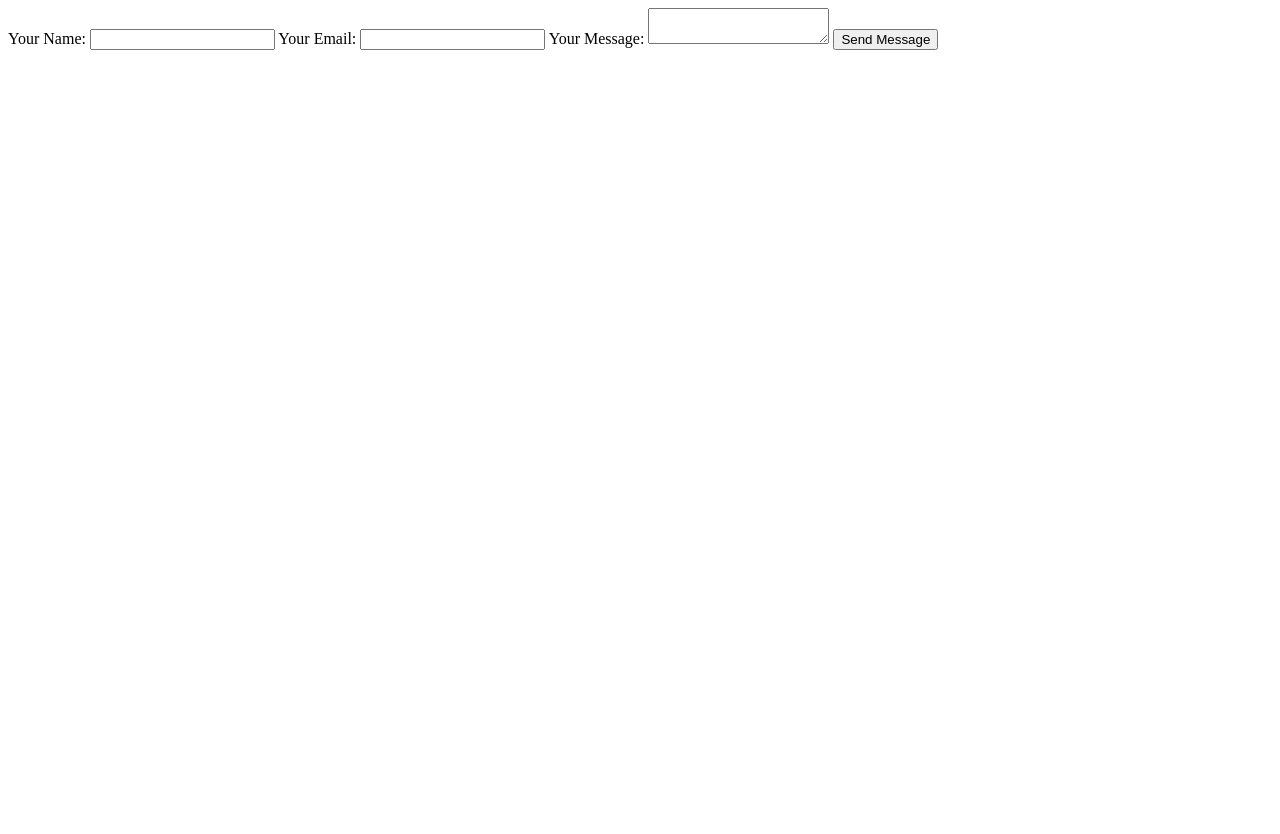
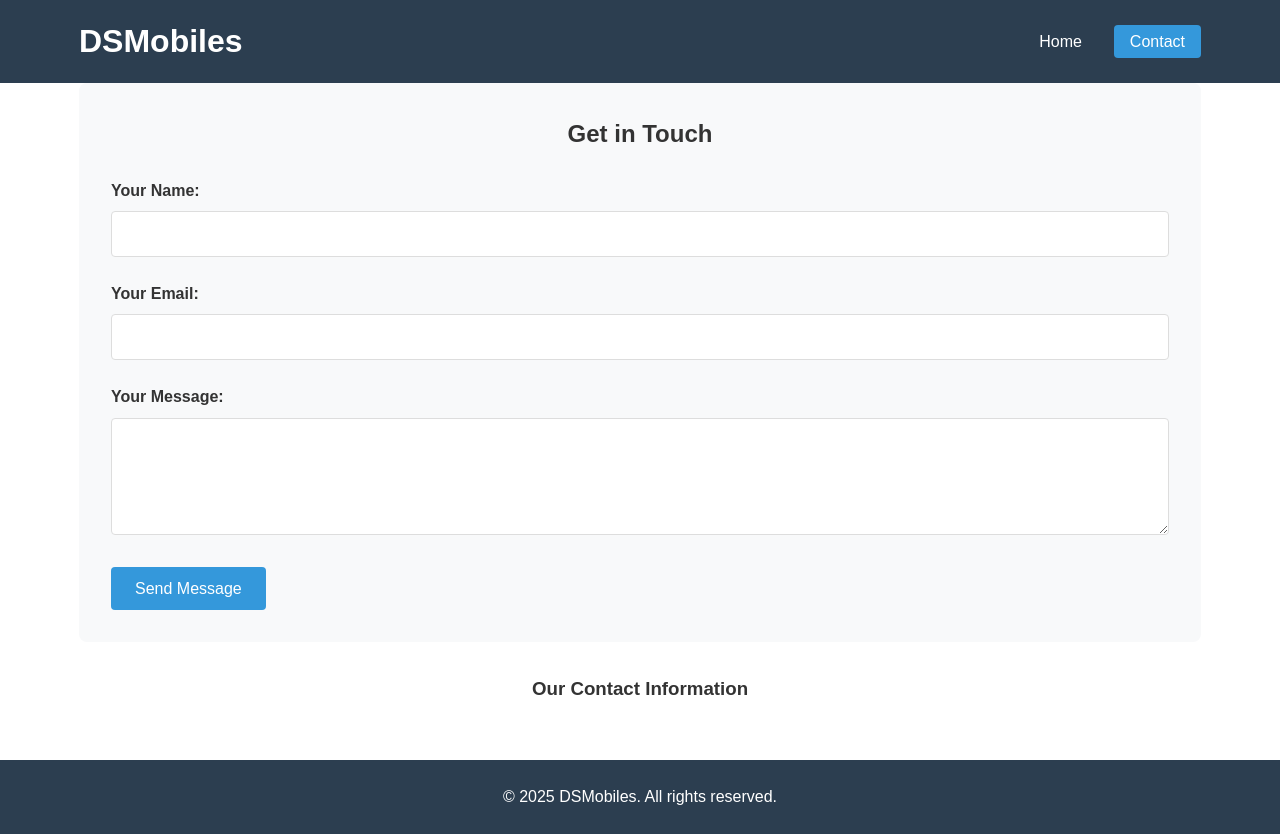
Before and after one commit to Debashish-deb/dsmobiles-website, a plain HTML site: page contact.html in a window 1280 px wide. Before the commit the page ends 800 px from the top, so only its background shows below. Drawn offline with Linux system fonts and the light colour scheme.

Commit message:
Set up email

```diff
--- a/contact.html
+++ b/contact.html
@@ -1,25 +1,71 @@
+<!DOCTYPE html>
+<html lang="en">
+<head>
+    <meta charset="UTF-8">
+    <meta name="viewport" content="width=device-width, initial-scale=1.0">
+    <title>Contact Us - DSMobiles</title>
+    <link rel="stylesheet" href="css/style.css">
+</head>
+<body>
+    <header>
+        <div class="container">
+            <h1 id="company-name">DSMobiles</h1>
+            <nav id="main-nav">
+                <ul>
+                    <li><a href="index.html">Home</a></li>
+                    <li><a href="contact.html" class="active">Contact</a></li>
+                </ul>
+            </nav>
+        </div>
+    </header>
+
+    <main class="container">
+        <section id="contact-form">
+            <h2>Get in Touch</h2>
+
+            <!-- Only one correct Formspree form -->
             <form
               id="contactForm"
               action="https://formspree.io/f/xwplyrkj"
               method="POST"
             >
-  <label>
-    Your Name:
+                <div class="form-group">
+                    <label for="name">Your Name:</label>
                     <input type="text" name="name" id="name" required>
-  </label>
-  <label>
-    Your Email:
+                </div>
+                <div class="form-group">
+                    <label for="email">Your Email:</label>
                     <input type="email" name="email" id="email" required>
-  </label>
-  <label>
-    Your Message:
-    <textarea name="message" id="message" required></textarea>
-  </label>
+                </div>
+                <div class="form-group">
+                    <label for="message">Your Message:</label>
+                    <textarea name="message" id="message" rows="5" required></textarea>
+                </div>
 
                 <!-- Hidden fields -->
                 <input type="hidden" name="_subject" value="New Contact Form Submission from DSMobiles">
-  <!-- (Optional) After submission redirect to thank you page -->
+                <!-- (Optional redirect after submission) -->
                 <!-- <input type="hidden" name="_redirect" value="https://dsmobiles.com/thankyou.html"> -->
 
                 <button type="submit">Send Message</button>
             </form>
+
+        </section>
+
+        <section id="contact-info">
+            <h3>Our Contact Information</h3>
+            <div id="info-container">
+                <!-- Contact info will be added by JavaScript -->
+            </div>
+        </section>
+    </main>
+
+    <footer>
+        <div class="container">
+            <p>&copy; <span id="current-year"></span> DSMobiles. All rights reserved.</p>
+        </div>
+    </footer>
+
+    <script src="js/main.js"></script>
+</body>
+</html>
```
Lines whose indentation alone changed are shown as unchanged.
